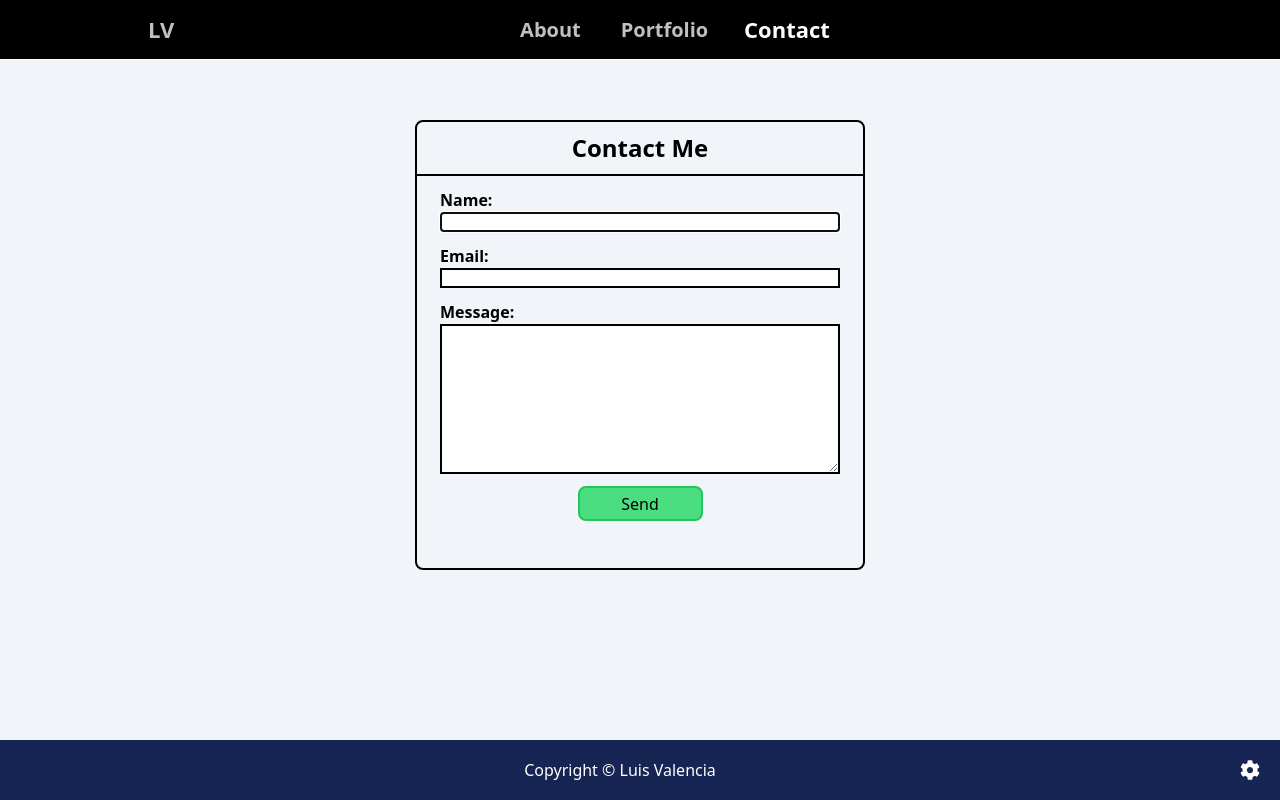
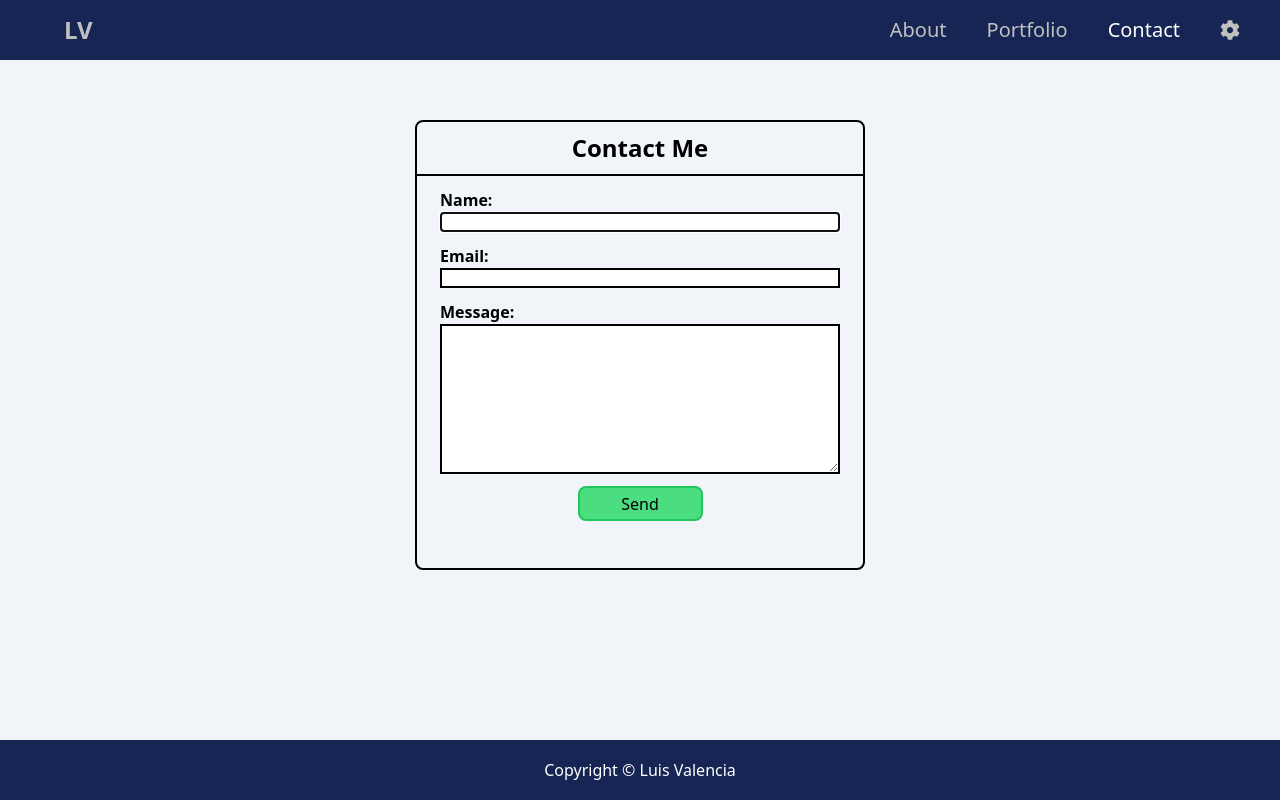
Before and after one commit to lvcodes3/luis-valencia-portfolio, a React (Create React App) app: page /contact in a window 1280 px wide. Built offline with nearby package versions, Linux system fonts and the light colour scheme.

Commit message:
finished integration from styled to tailwind + responsiveness

```diff
--- a/package.json
+++ b/package.json
@@ -4,8 +4,6 @@
   "private": true,
   "dependencies": {
     "@emailjs/browser": "^3.11.0",
-    "@emotion/react": "^11.11.1",
-    "@emotion/styled": "^11.11.0",
     "@testing-library/jest-dom": "^5.17.0",
     "@testing-library/react": "^13.4.0",
     "@testing-library/user-event": "^13.5.0",
@@ -15,7 +13,6 @@
     "react-modal": "^3.16.1",
     "react-router-dom": "^6.16.0",
     "react-scripts": "5.0.1",
-    "styled-components": "^6.0.8",
     "web-vitals": "^2.1.4"
   },
   "scripts": {
--- a/src/App.js
+++ b/src/App.js
@@ -27,7 +27,7 @@ function App() {
   return (
       <Router>
         <div className={colorMode}>
-          <Navbar />
+          <Navbar colorMode={colorMode} changeColorMode={changeColorMode} />
           <Routes>
             <Route
               path="/"
@@ -50,7 +50,7 @@ function App() {
               element={<Contact />}
             />
           </Routes>
-          <Footer colorMode={colorMode} changeColorMode={changeColorMode} />
+          <Footer />
         </div>
       </Router>
   );
--- a/src/components/Footer.js
+++ b/src/components/Footer.js
@@ -1,65 +1,7 @@
-import { useState } from "react";
-import Modal from "react-modal";
-
-import { FaCog } from "react-icons/fa";
-
-// initialize the modal //
-Modal.setAppElement("#root");
-
-const Footer = ({ colorMode, changeColorMode }) => {
-  const [modalIsOpen, setModalIsOpen] = useState(false);
-
-  const handleSelectChange = () => {
-    let selectElement = document.getElementById("displayModeSelect");
-    let selectedOption = selectElement.options[selectElement.selectedIndex];
-    let selectedValue = selectedOption.value;
-    changeColorMode(selectedValue);
-  };
-
+const Footer = () => {
   return (
-    <footer className="w-full h-[60px] flex justify-between items-center bg-blue-950 dark:bg-slate-900">
-      <div className="flex flex-1 justify-center">
-        <p className="text-white">Copyright © Luis Valencia</p>
-      </div>
-      <div>
-        <FaCog
-          onClick={() => setModalIsOpen(true)}
-          className="mr-5 text-white text-xl cursor-pointer hover:scale-105"
-        />
-      </div>
-
-      {/* Modal */}
-      <Modal
-        isOpen={modalIsOpen}
-        onRequestClose={() => setModalIsOpen(false)}
-        contentLabel="Settings Modal"
-        className="bg-black bg-opacity-50"
-      >
-        <div className="w-[250px] absolute top-[50%] left-[50%] transform -translate-x-1/2 -translate-y-1/2 flex flex-col justify-center items-center bg-slate-200 border-2 border-black rounded-lg">
-          <div className="w-full py-2 flex justify-center items-center gap-x-2 border-b-2 border-black">
-            <FaCog className="text-black text-xl" />
-            <h2 className="text-black text-lg font-semibold">Settings</h2>
-            <button
-              onClick={() => setModalIsOpen(false)}
-              className="w-[25px] absolute right-3 flex justify-center items-center text-white bg-red-500 cursor-pointer border-none rounded-lg"
-            >
-              X
-            </button>
-          </div>
-          <div className="w-full pt-4 pb-6 flex flex-col justify-center items-center gap-y-2">
-            <p className="text-black font-bold">Display Mode</p>
-            <select
-              id="displayModeSelect"
-              value={colorMode}
-              onChange={handleSelectChange}
-              className="cursor-pointer rounded-lg"
-            >
-              <option value="light">Light</option>
-              <option value="dark">Dark</option>
-            </select>
-          </div>
-        </div>
-      </Modal>
+    <footer className="w-full h-[60px] flex justify-center items-center bg-blue-950 dark:bg-slate-900">
+      <p className="text-white">Copyright © Luis Valencia</p>
     </footer>
   );
 };
--- a/src/components/Navbar.js
+++ b/src/components/Navbar.js
@@ -1,104 +1,33 @@
-// dependencies //
-import { useState, useEffect, useRef } from "react";
+import { useState, useEffect } from "react";
 import { Link, useLocation } from "react-router-dom";
-import styled from "styled-components";
-import { FaBars, FaTimes } from "react-icons/fa";
+import Modal from "react-modal";
 
-const Header = styled.header`
-  width: 100%;
-  height: 60px;
-  position: sticky;
-  top: 0;
-  display: flex;
-  align-items: center;
-  justify-content: space-between;
-  background-color: black;
-  border-bottom: ${(props) => (props.colormode === "light" ? "1px solid black" : "1px solid white")};
+import { FaCog, FaBars, FaTimes } from "react-icons/fa";
 
-  nav {
-    display: flex;
-    justify-content: space-around;
-    align-items: center;
-  }
+// initialize the modal //
+Modal.setAppElement("#root");
 
-  .nav-btn {
-    margin-right: 5%;
-    padding: 5px;
-    cursor: pointer;
-    background: transparent;
-    border: none;
-    outline: none;
-    color: white;
-    /* default hidden */
-    visibility: hidden;
-    opacity: 0;
-    font-size: 22px;
-  }
-
-  @media (max-width: 768px) {
-    .nav-btn {
-        visibility: visible;
-        opacity: 1;
-    }
-
-    nav {
-        position: fixed;
-        top: 0;
-        left: 0;
-        height: 100%;
-        width: 100%;
-        background-color: black;
-        display: flex;
-        flex-direction: column;
-        align-items: center;
-        justify-content: center;
-        gap: 20px;
-        transform: translateY(-100vh);
-    }
-
-    .responsive_nav {
-        transform: none;
-    }
-
-    .nav-close-btn {
-        position: absolute;
-        top: 2rem;
-        right: 2rem;
-    }
-  }
-`;
-
-const BaseLink = styled(Link)`
-  font-size: 20px;
-  font-weight: 600;
-  transition: all 0.5s ease;
-  text-decoration: none;
-  padding: 20px;
-`;
-const HomeLink = styled(BaseLink)`
-  margin-left: 10%;
-  font-size: 22px;
-  color: ${(props) => (props.isSelected === 1 || props.isHover === 1 ? "white" : "silver")};
-  transform: ${(props) => (props.isSelected === 1 || props.isHover === 1 ? "scale(1.1)" : "scale(1)")};
-`;
-const AboutLink = styled(BaseLink)`
-  color: ${(props) => (props.isSelected === 2 || props.isHover === 2 ? "white" : "silver")};
-  transform: ${(props) => (props.isSelected === 2 || props.isHover === 2 ? "scale(1.1)" : "scale(1)")};
-`;
-const PortfolioLink = styled(BaseLink)`
-  color: ${(props) => (props.isSelected === 3 || props.isHover === 3 ? "white" : "silver")};
-  transform: ${(props) => (props.isSelected === 3 || props.isHover === 3 ? "scale(1.1)" : "scale(1)")};
-`;
-const ContactLink = styled(BaseLink)`
-  color: ${(props) => (props.isSelected === 4 || props.isHover === 4 ? "white" : "silver")};
-  transform: ${(props) => (props.isSelected === 4 || props.isHover === 4 ? "scale(1.1)" : "scale(1)")};
-`;
-
-const Navbar = ({ colorMode }) => {
-    const navRef = useRef();
+const Navbar = ({ colorMode, changeColorMode }) => {
   const location = useLocation();
   const [isHover, setIsHover] = useState(null);
   const [isSelected, setIsSelected] = useState(null);
+  const [mobileOpen, setMobileOpen] = useState(false);
+  const [modalIsOpen, setModalIsOpen] = useState(false);
+
+  const handleMouseEnter = (idx) => {
+    setIsHover(idx);
+  };
+
+  const handleMouseLeave = () => {
+    setIsHover(null);
+  };
+
+  const handleSelectChange = () => {
+    let selectElement = document.getElementById("displayModeSelect");
+    let selectedOption = selectElement.options[selectElement.selectedIndex];
+    let selectedValue = selectedOption.value;
+    changeColorMode(selectedValue);
+  };
 
   useEffect(() => {
     if (location.pathname === "/") {
@@ -112,41 +41,117 @@ const Navbar = ({ colorMode }) => {
     }
   }, [location.pathname]);
 
-    const handleMouseEnter = (idx) => {
-      setIsHover(idx);
-    };
+  return (
+    <nav className="w-full h-[60px] sticky top-0 bg-blue-950 dark:bg-slate-900">
+      <div className="w-full h-full md:px-10 px-7 py-4 md:flex justify-between items-center">
+        {/* main link */}
+        <Link
+          to="/"
+          onMouseEnter={() => handleMouseEnter(1)}
+          onMouseLeave={handleMouseLeave}
+          className="ml-6 text-2xl font-semibold duration-500"
+          style={{
+            color: isSelected === 1 || isHover === 1 ? "white" : "silver"
+          }}
+        >
+          LV
+        </Link>
 
-    const handleMouseLeave = () => {
-      setIsHover(null);
-    };
+        {/* responsive toggle */}
+        <div
+          onClick={() => setMobileOpen(!mobileOpen)}
+          className="md:hidden absolute top-[18px] right-8 cursor-pointer text-3xl text-[silver] hover:text-white duration-500 hover:scale-110"
+        >
+          {mobileOpen ? <FaTimes /> : <FaBars />}
+        </div>
 
-    const showNavbar = () => {
-        navRef.current.classList.toggle("responsive_nav");
-    }
+        {/* navigation links */}
+        <div
+          className={`md:flex md:items-center md:pb-0 pb-5 absolute md:static md:z-auto z-[-1] left-0 w-full md:w-auto md:pl-0 pl-9 bg-blue-950 dark:bg-slate-900 ${
+            mobileOpen ? "top-14" : "top-[-490px]"
+          }`}
+        >
+          <div className="md:ml-10 md:my-0 my-7 ">
+            <Link
+              to="/about"
+              onMouseEnter={() => handleMouseEnter(2)}
+              onMouseLeave={handleMouseLeave}
+              className="text-xl font-medium duration-500"
+              style={{
+                color: isSelected === 2 || isHover === 2 ? "white" : "silver"
+              }}
+            >
+              About
+            </Link>
+          </div>
+          <div className="md:ml-10 md:my-0 my-7">
+            <Link
+              to="/portfolio"
+              onMouseEnter={() => handleMouseEnter(3)}
+              onMouseLeave={handleMouseLeave}
+              className="text-xl font-medium duration-500"
+              style={{
+                color: isSelected === 3 || isHover === 3 ? "white" : "silver"
+              }}
+            >
+              Portfolio
+            </Link>
+          </div>
+          <div className="md:ml-10 md:my-0 my-7">
+            <Link
+              to="/contact"
+              onMouseEnter={() => handleMouseEnter(4)}
+              onMouseLeave={handleMouseLeave}
+              className="text-xl font-medium duration-500"
+              style={{
+                color: isSelected === 4 || isHover === 4 ? "white" : "silver"
+              }}
+            >
+              Contact
+            </Link>
+          </div>
+          <div className="md:ml-10 md:my-0 my-7">
+            <FaCog
+              onClick={() => setModalIsOpen(true)}
+              className="text-xl text-[silver] font-medium duration-500 cursor-pointer hover:text-white"
+            />
+          </div>
+        </div>
+      </div>
 
-    return (
-        <Header colorMode={colorMode}>
-            <HomeLink to="/" onMouseEnter={() => handleMouseEnter(1)} onMouseLeave={handleMouseLeave} isSelected={isSelected} isHover={isHover}>
-                LV
-            </HomeLink>
-            <nav ref={navRef}>
-                <AboutLink to="/about" onMouseEnter={() => handleMouseEnter(2)} onMouseLeave={handleMouseLeave} isSelected={isSelected} isHover={isHover}>
-                    About
-                </AboutLink>
-                <PortfolioLink to="/portfolio" onMouseEnter={() => handleMouseEnter(3)} onMouseLeave={handleMouseLeave} isSelected={isSelected} isHover={isHover}>
-                    Portfolio
-                </PortfolioLink>
-                <ContactLink to="/contact" onMouseEnter={() => handleMouseEnter(4)} onMouseLeave={handleMouseLeave} isSelected={isSelected} isHover={isHover}>
-                    Contact
-                </ContactLink>
-                <button className="nav-btn nav-close-btn" onClick={showNavbar}>
-                    <FaTimes />
+      {/* Modal */}
+      <Modal
+        isOpen={modalIsOpen}
+        onRequestClose={() => setModalIsOpen(false)}
+        contentLabel="Settings Modal"
+        className="bg-black bg-opacity-50"
+      >
+        <div className="w-[250px] absolute top-[50%] left-[50%] transform -translate-x-1/2 -translate-y-1/2 flex flex-col justify-center items-center bg-slate-200 border-2 border-black rounded-lg">
+          <div className="w-full py-2 flex justify-center items-center gap-x-2 border-b-2 border-black">
+            <FaCog className="text-black text-xl" />
+            <h2 className="text-black text-lg font-semibold">Settings</h2>
+            <button
+              onClick={() => setModalIsOpen(false)}
+              className="w-[25px] absolute right-3 flex justify-center items-center text-white bg-red-500 cursor-pointer border-none rounded-lg"
+            >
+              X
             </button>
+          </div>
+          <div className="w-full pt-4 pb-6 flex flex-col justify-center items-center gap-y-2">
+            <p className="text-black font-bold">Display Mode</p>
+            <select
+              id="displayModeSelect"
+              value={colorMode}
+              onChange={handleSelectChange}
+              className="cursor-pointer rounded-lg"
+            >
+              <option value="light">Light</option>
+              <option value="dark">Dark</option>
+            </select>
+          </div>
+        </div>
+      </Modal>
     </nav>
-            <button className="nav-btn" onClick={showNavbar}>
-                <FaBars />
-            </button>
-        </Header>
   );
 };
 
```
Also changed, not shown: src/pages/About.js (+8 -2 lines), 1 other file (tests, documents, lock files or other folders). Lines whose indentation alone changed are shown as unchanged.
